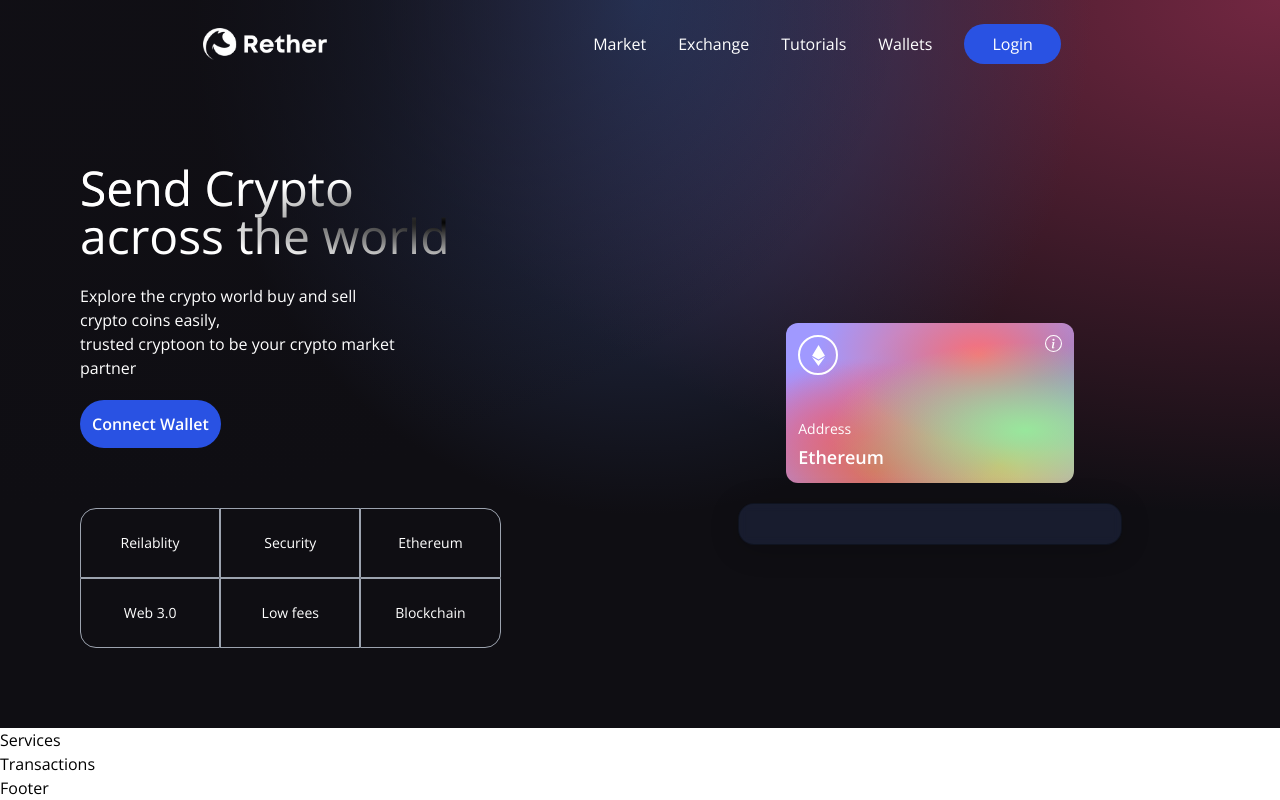
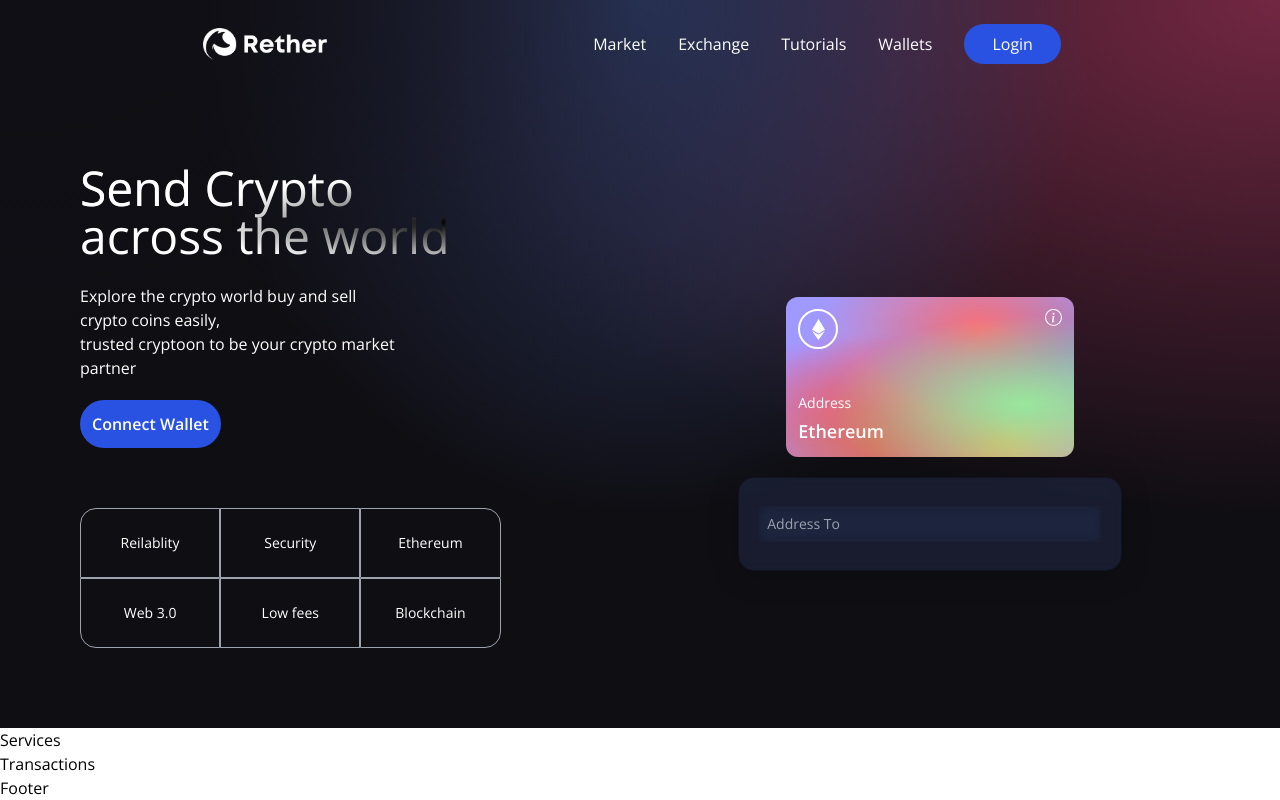
Before and after one commit to aromalsanthosh/Rether, a React (Vite) app in the folder client/: page / in a window 1280 px wide. Built offline with nearby package versions, Linux system fonts and the light colour scheme.

Commit message:
Created a custom input component

```diff
--- a/client/src/components/Welcome.jsx
+++ b/client/src/components/Welcome.jsx
@@ -7,6 +7,17 @@
 
 const commonStyles = "min-h-[70px] sm:px-0 px-2 sm:min-w-[120px] flex justify-center items-center border-[0.5px] border-gray-400 text-sm font-light text-white";
 
+const Input = ({placeholder,name,type,value,handleChange}) => (
+  <input
+    placeholder={placeholder}
+    type={type}
+    step="0.0001"
+    value={value}
+    onChange={(e) => handleChange(e,name)}
+    className="my-2 w-full rounded-sm p-2 outine-none bg-transparent text-white border-none text-sm white-glassmorphism"
+    />
+
+)
 
 const  Welcome = () => {
 
@@ -62,7 +73,7 @@
         </div>
 
         <div className='p-5  sm:w-96 w-full flex flex-col justify-center items-center blue-glassmorphism'>
-
+          <Input placeholder="Address To" name="addressTo" type="text" handleChange={()=>{}} />
         </div>
       </div>
 
```
